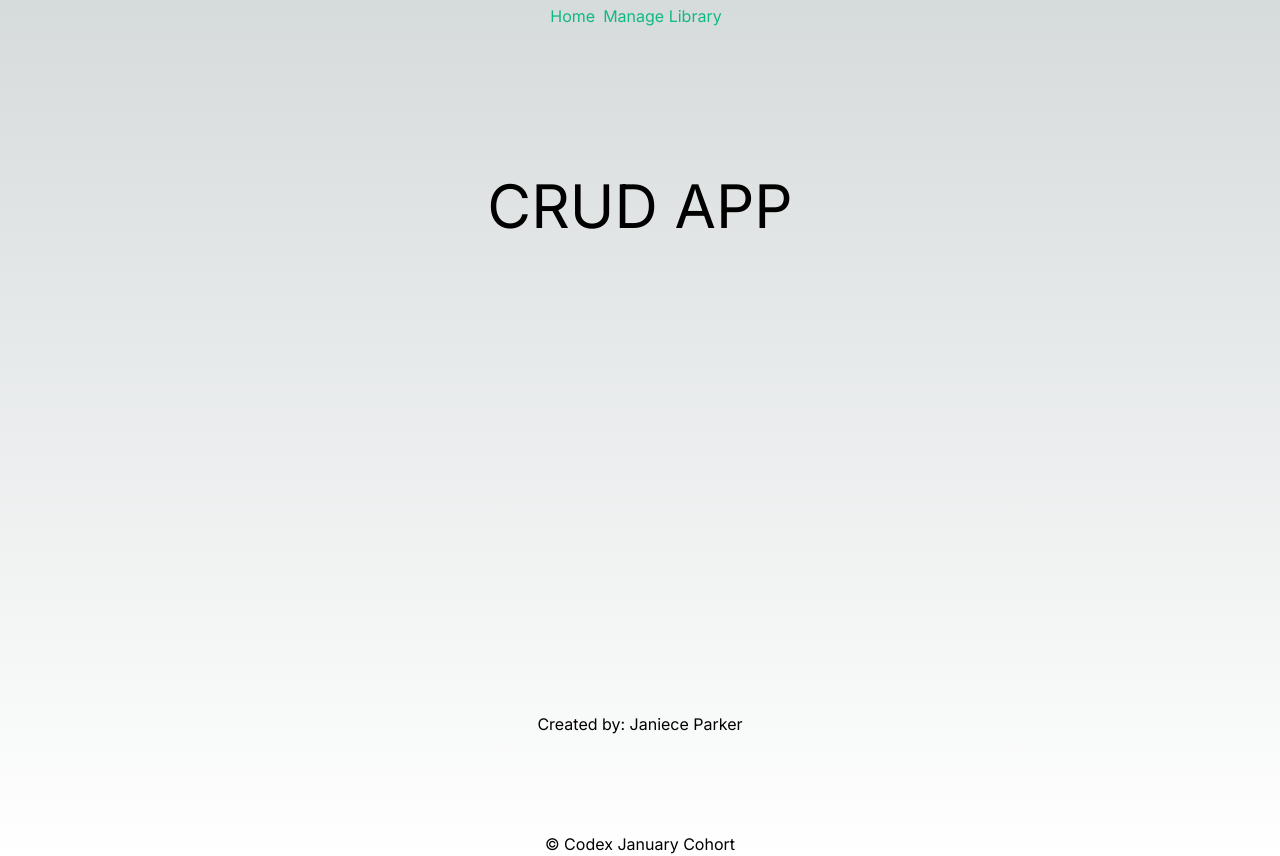
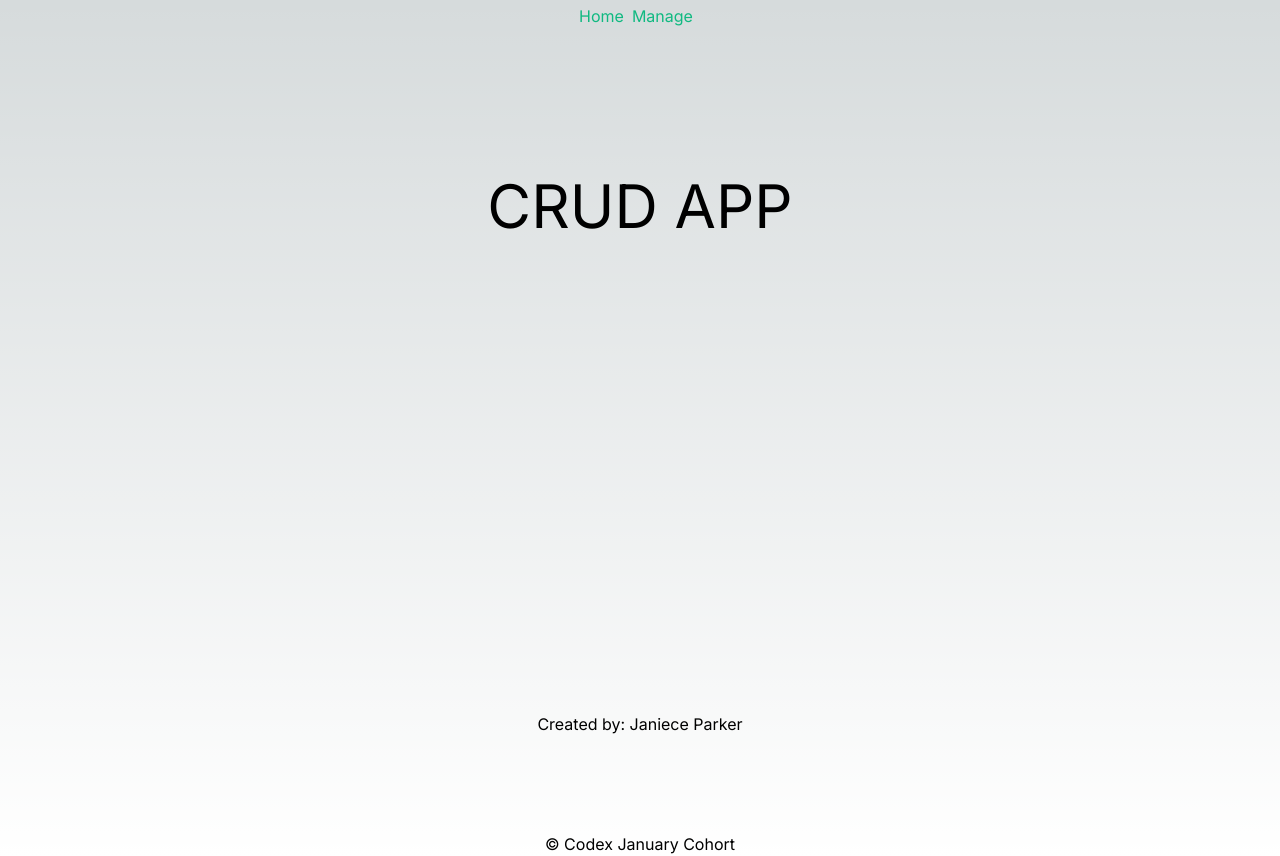
Before and after one commit to JParker3110/crud-app, a Next.js app: page / in a window 1280 px wide. Built offline with nearby package versions, Linux system fonts and the light colour scheme.

Commit message:
update readme

```diff
--- a/src/app/Management/page.js
+++ b/src/app/Management/page.js
@@ -1,5 +1,6 @@
 "use client";
 import React, { useState } from 'react';
+import Dropdown from './Dropdown';
 
 export default function ManagementPage() {
   const [chores, setChores] = useState([]); // Array to store chores
@@ -43,6 +44,11 @@ export default function ManagementPage() {
           <label htmlFor="choreType" className="text-sm font-medium text-gray-700 mb-2">
             Chore Type:
           </label>
+          <Dropdown
+            options={choreTypeOptions}
+            value={newChoreType}
+            onChange={handleNewChoreTypeChange}
+          />
           <select
             id="choreType"
             name="choreType"
@@ -58,7 +64,10 @@ export default function ManagementPage() {
                       <div className="flex flex-col mt-2">
                         <label htmlFor="laundryDetails" className="text-sm font-medium text-gray-700 mb-2">
                           Laundry Details (Optional):
+
                         </label>
+
+
                         <textarea
                           id="laundryDetails"
                           name="laundryDetails"
--- a/src/app/layout.js
+++ b/src/app/layout.js
@@ -26,7 +26,7 @@ export default function RootLayout({ children }) {
               className="m-1 text-emerald-500 hover:text-emerald-700"
               href="/Management"
             >
-              Manage Library
+              Manage
             </Link>
             <Link
               className="m-1 text-emerald-500 hover:text-emerald-700"
```
Also changed, not shown: 1 other file (tests, documents, lock files or other folders).
